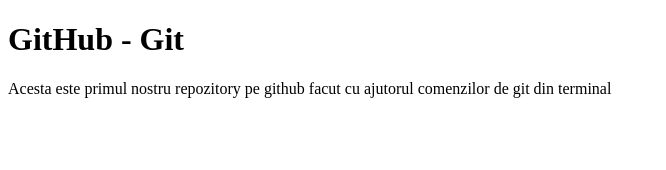
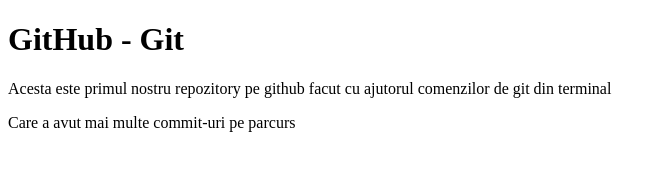
Before and after one commit to marin-stefan/demo-git-github, a plain HTML site: page index.html in a window 1280 px wide. Shown: the whole page, without its empty margins (0-666 px from the left). Drawn offline with Linux system fonts and the light colour scheme.

Commit message:
updated index

```diff
--- a/index.html
+++ b/index.html
@@ -11,5 +11,6 @@
             Acesta este primul nostru repozitory pe github facut cu ajutorul
             comenzilor de git din terminal
         </p>
+        <p>Care a avut mai multe commit-uri pe parcurs</p>
     </body>
 </html>
```
